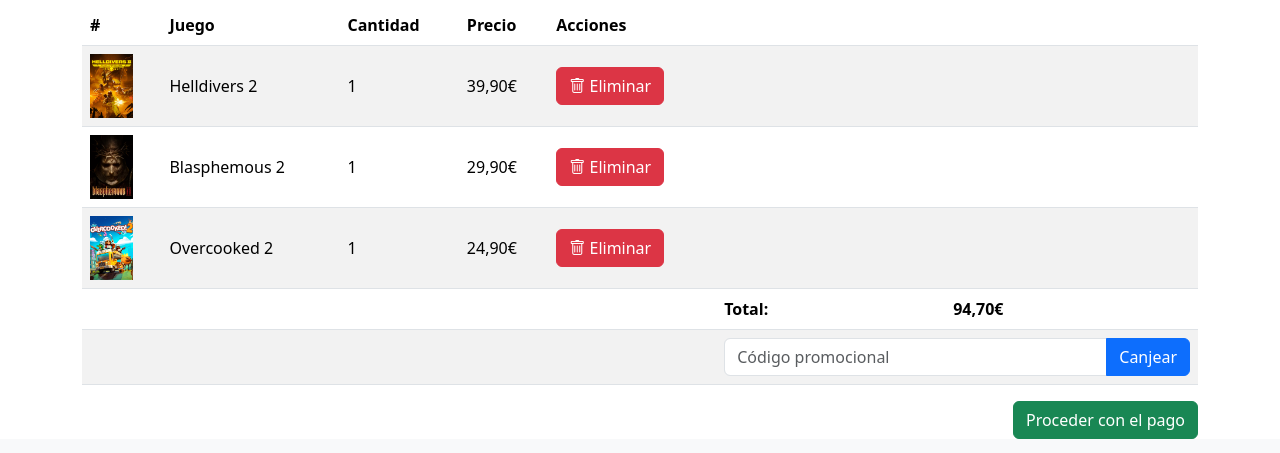
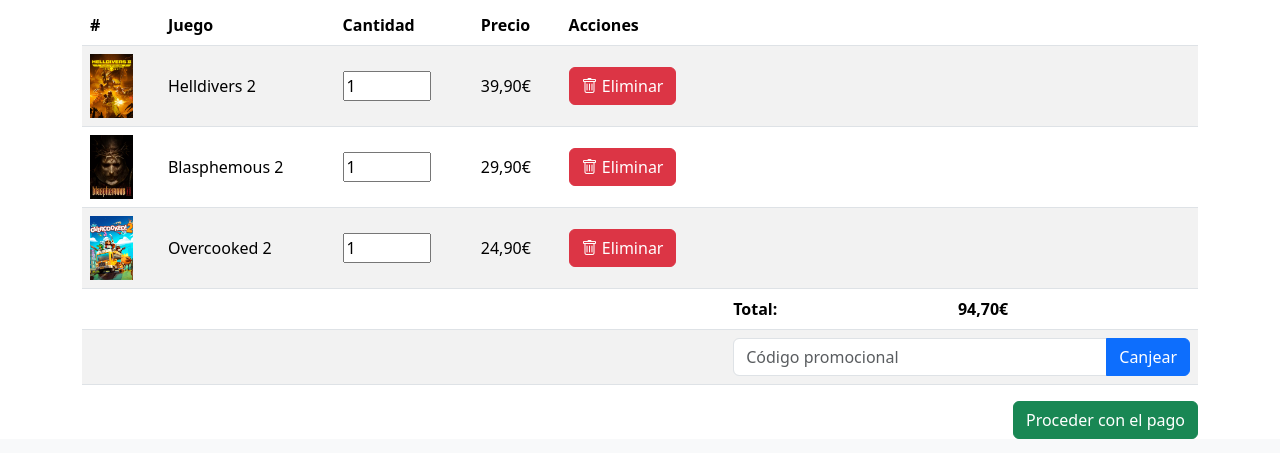
Before and after one commit to danielmartinezleon/LMSGI, a plain HTML site: page Proyecto Boostrap/html/carro.html in a window 1280 px wide. Shown: the part 141-594 px from the top of the page. Drawn offline with nearby package versions, Linux system fonts and the light colour scheme.

Commit message:
Carro 1.1

```diff
--- a/Proyecto Boostrap/html/carro.html
+++ b/Proyecto Boostrap/html/carro.html
@@ -95,7 +95,9 @@
                         <tr>
                             <th scope="row"><img src="../img/5.jpg" alt="Portada de Helldivers 2" style="height: 64px;"></th>
                             <td>Helldivers 2</td>
-                            <td>1</td>
+                            <td>
+                                <input type="number" name="Cantidad" value="1" min="1" max="10">
+                            </td>
                             <td>39,90€</td>
                             <td><button class="btn btn-danger"><i class="bi bi-trash"></i> Eliminar</button></td>
                             <td></td>
@@ -104,7 +106,9 @@
                         <tr>
                             <th scope="row"><img src="../img/blasphemous_sequel-5801325.webp" alt="Portada de Blasphemous 2" style="height: 64px;"></th>
                             <td>Blasphemous 2</td>
-                            <td>1</td>
+                            <td>
+                                <input type="number" name="Cantidad" value="1" min="1" max="10">
+                            </td>
                             <td>29,90€</td>
                             <td><button class="btn btn-danger"><i class="bi bi-trash"></i> Eliminar</button></td>
                             <td></td>
@@ -113,7 +117,9 @@
                         <tr>
                             <th scope="row"><img src="../img/4.jpg" alt="Portada de Overcooked 2" style="height: 64px;"></th>
                             <td>Overcooked 2</td>
-                            <td>1</td>
+                            <td>
+                                <input type="number" name="Cantidad" value="1" min="1" max="10">
+                            </td>
                             <td>24,90€</td>
                             <td><button class="btn btn-danger"><i class="bi bi-trash"></i> Eliminar</button></td>
                             <td></td>
```
